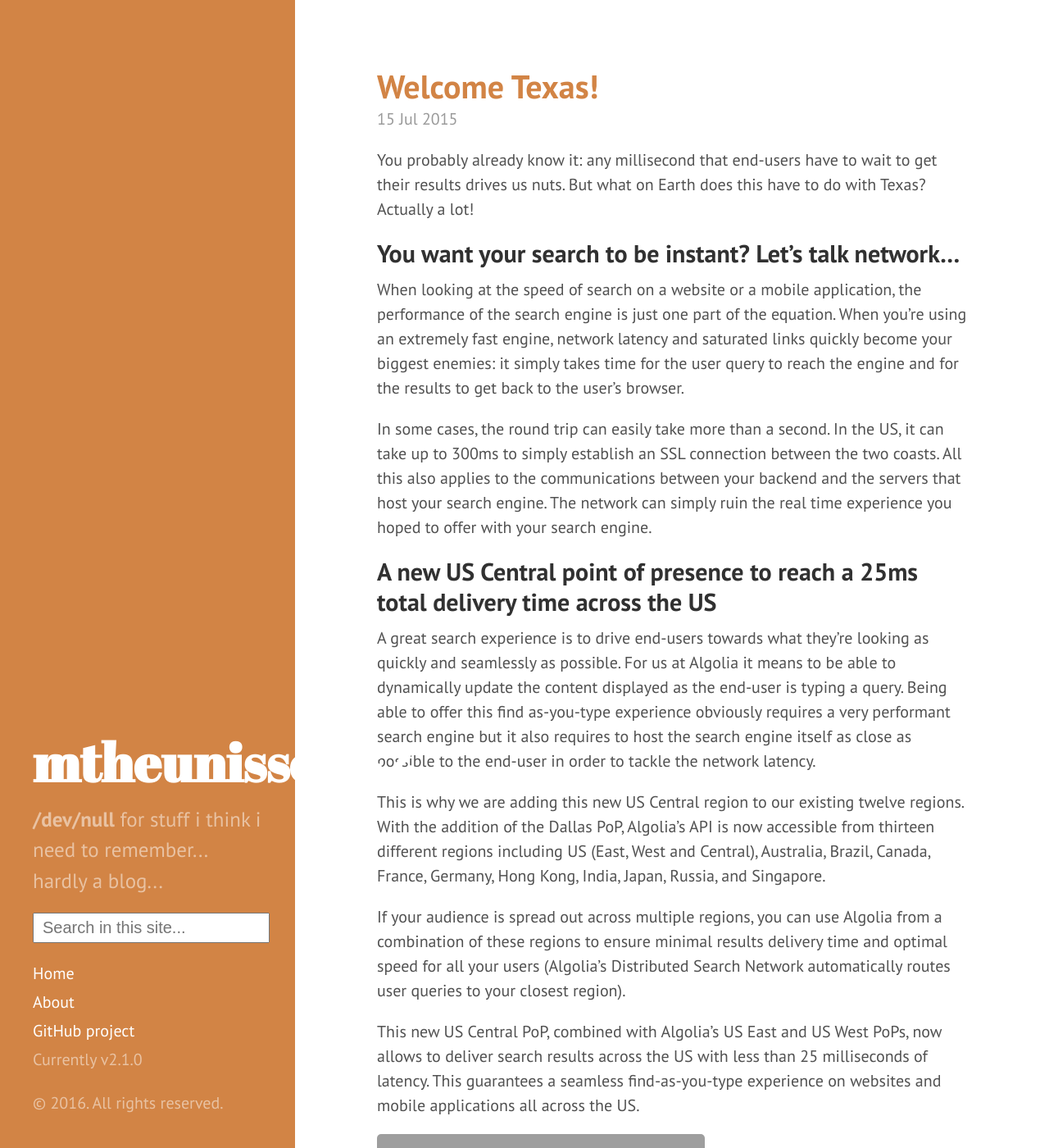
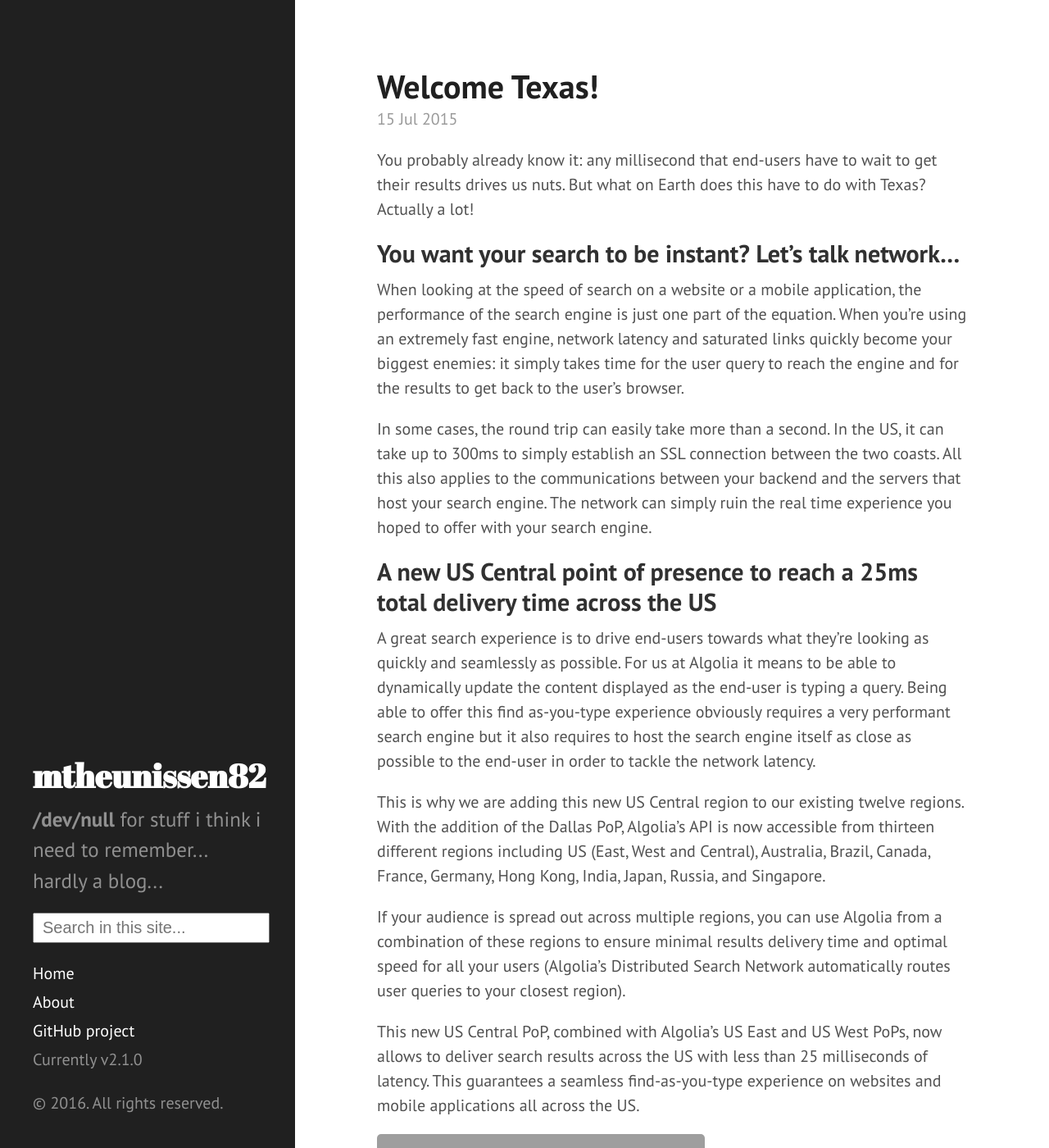
Before and after one commit to mtheunissen82/mtheunissen82.github.io, a Jekyll site: the page built from index.html, in a window 1280 px wide and 1400 px high. Shown: the whole window at 82% size. Built offline with Jekyll 4.4.1, drawn with Linux system fonts in a browser that asks for light colours; nearby versions of some CDN libraries; Markdown is read by kramdown in place of the engine named in the settings; the list of posts is cut into pages by our own code; comment, search, counter and statistics services are not loaded; grey boxes are pictures that could not be loaded.

Commit message:
Change colors to match with original Hyde theme

```diff
--- a/public/css/hyde.css
+++ b/public/css/hyde.css
@@ -80,7 +80,7 @@ html {
   color: #fff;
   margin-top: 0;
   font-family: "Abril Fatface", serif;
-  font-size: 3.25rem;
+  font-size: 2rem;
 }
 
 /* Sidebar nav */
@@ -188,11 +188,11 @@ a.sidebar-nav-item:focus {
 
 /* Orange */
 .theme-base-09 .sidebar {
-  background-color: #d28445;
+  background-color: #202020;
 }
 .theme-base-09 .content a,
 .theme-base-09 .related-posts li a:hover {
-  color: #d28445;
+  color: #202020;
 }
 
 /* Yellow */
```
